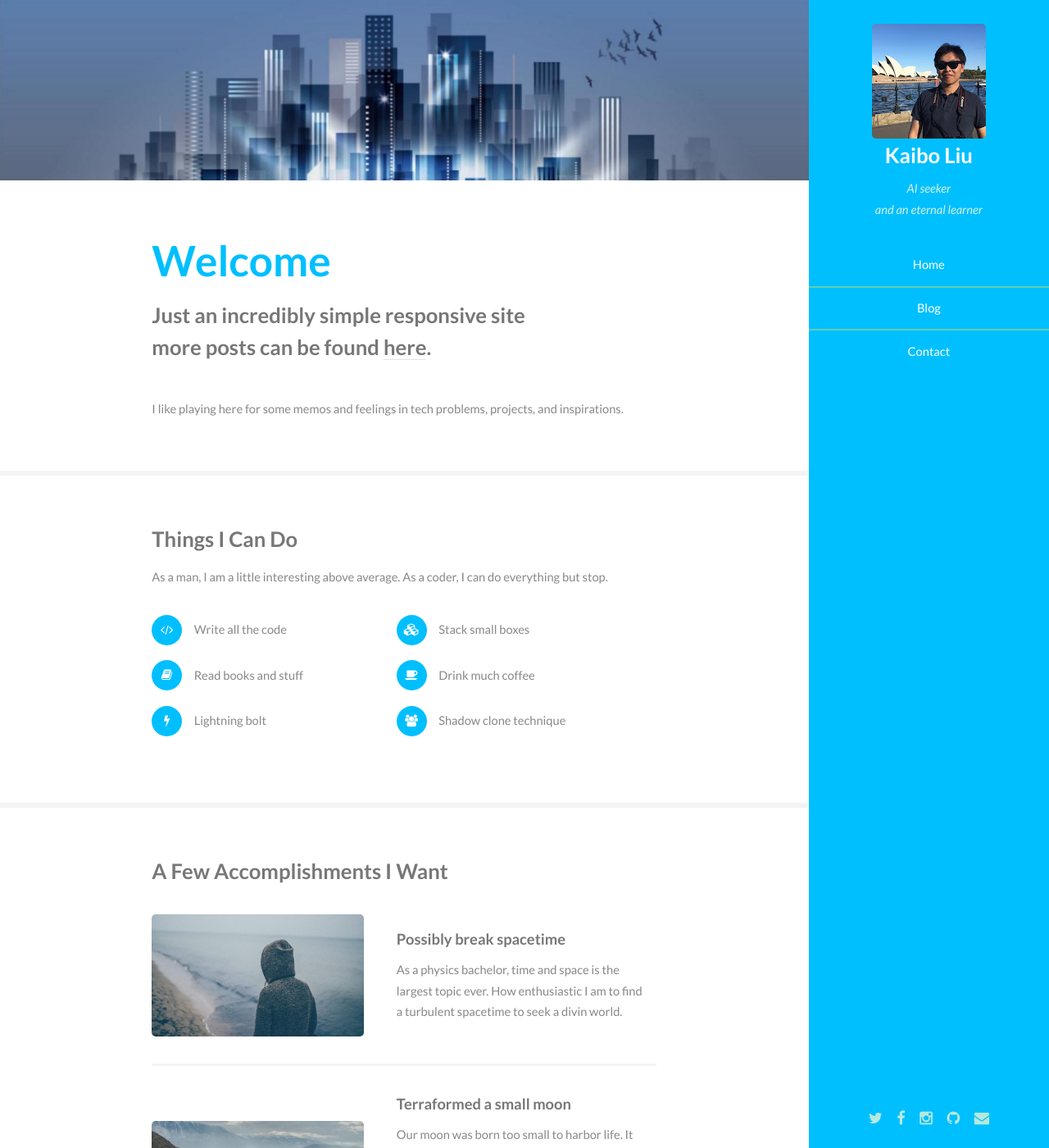
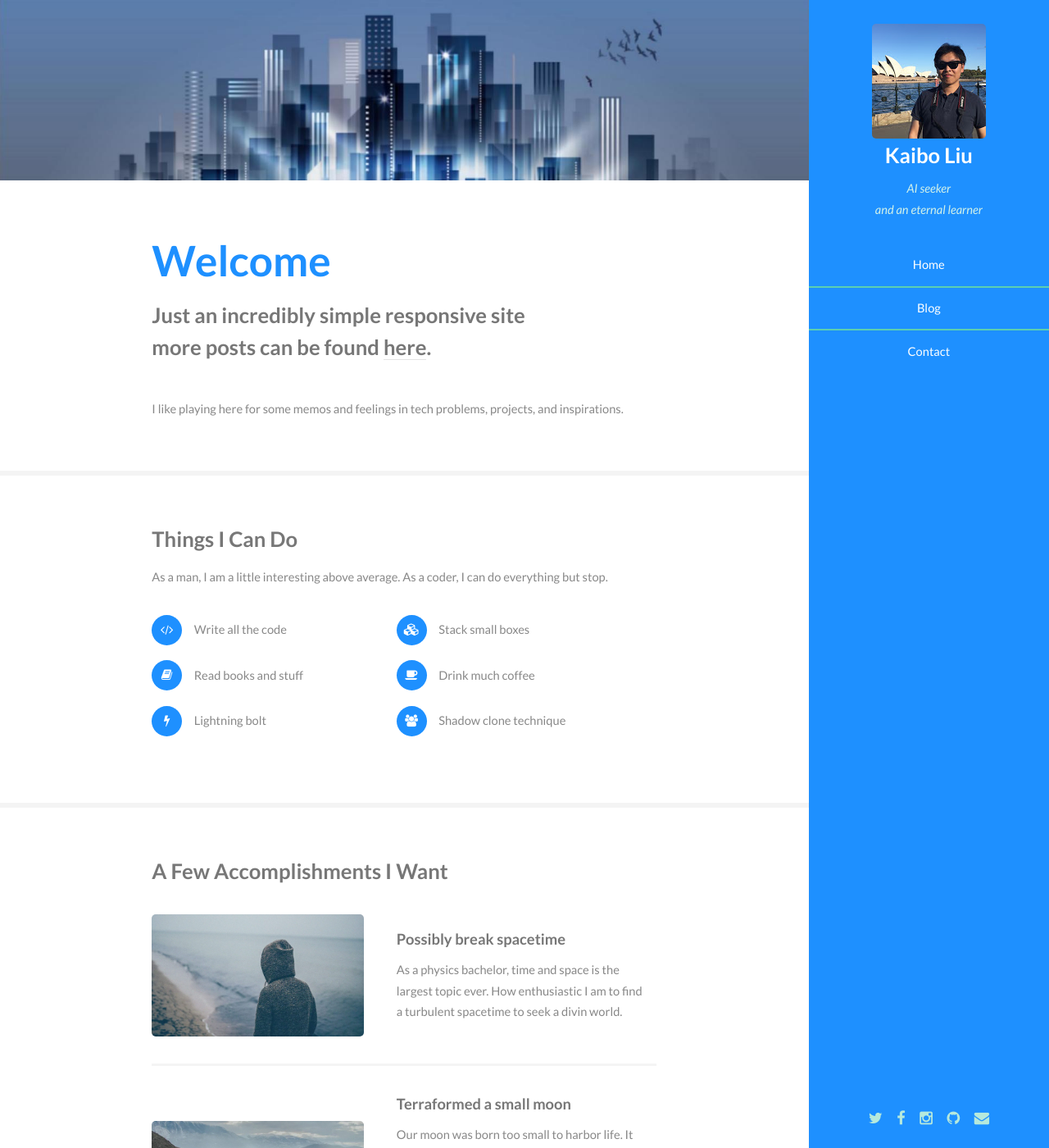
Before and after one commit to KaiboLiu/kaiboliu.github.io, a Jekyll site: the page built from index.html, in a window 1280 px wide and 1400 px high. Shown: the whole window at 82% size. Built offline with Jekyll 4.4.1, drawn with Linux system fonts in a browser that asks for light colours.

Commit message:
better website

```diff
--- a/css/style.css
+++ b/css/style.css
@@ -36,7 +36,7 @@
 		a:hover {
 			border-bottom-color: transparent;
 			/*color: #4acaa8 !important;*/
-			color: #00BFFF !important;
+			color: #1E90FF !important;
 		}
 
 	strong, b {
@@ -196,7 +196,7 @@
 	}
 
 	header.major h2 {
-		color: #00BFFF;
+		color: #1E90FF;
 		font-size: 3.5em;
 	}
 
@@ -260,7 +260,7 @@
 		input[type="email"]:focus,
 		select:focus,
 		textarea:focus {
-			border-color: #00BFFF;
+			border-color: #1E90FF;
 		}
 
 	.select-wrapper {
@@ -371,7 +371,7 @@
 
 		input[type="checkbox"]:focus + label:before,
 		input[type="radio"]:focus + label:before {
-			border-color: #00BFFF;
+			border-color: #1E90FF;
 		}
 
 	input[type="checkbox"] + label:before {
@@ -563,7 +563,7 @@
 				}
 
 				ul.feature-icons li:before {
-					background: #00BFFF;
+					background: #1E90FF;
 					border-radius: 100%;
 					color: #ffffff;
 					display: block;
@@ -852,7 +852,7 @@
 		input[type="reset"].special,
 		input[type="button"].special,
 		.button.special {
-			background-color: #00BFFF;
+			background-color: #1E90FF;
 			color: #ffffff !important;
 		}
 
@@ -933,7 +933,7 @@
 /* Header */
 
 	#header {
-		background: #00BFFF;
+		background: #1E90FF;
 		color: #d1f1e9;
 		height: 100%;
 		position: fixed;
@@ -1027,7 +1027,7 @@
 
 					#header > nav ul li a.active, #header > nav ul li .cc-active {
 						background: #fff;
-						color: #00BFFF !important;
+						color: #1E90FF !important;
 					}
 
 				#header > nav ul li:first-child {
```
